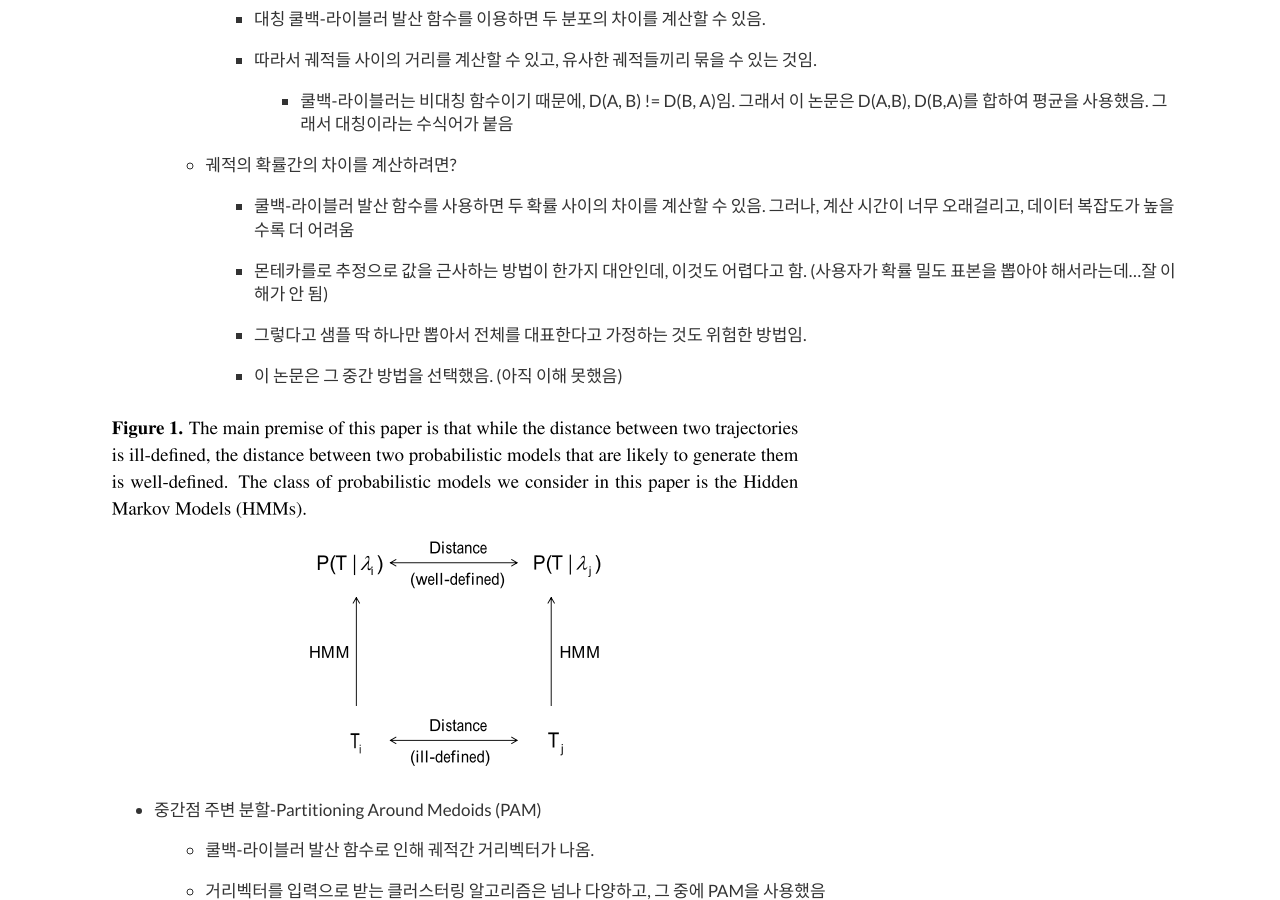
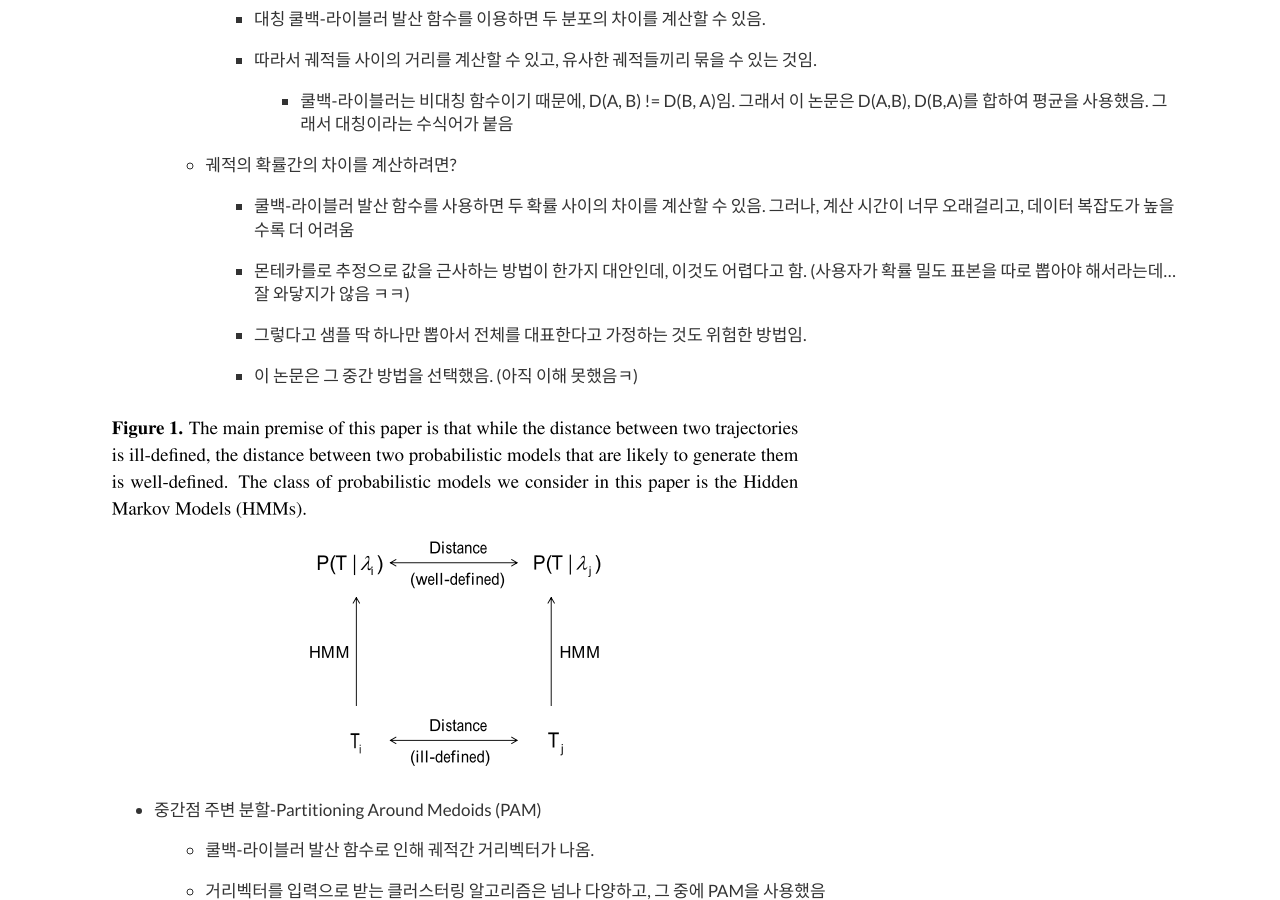
Before and after one commit to hurcy/hurcy.github.io, a Jekyll site: the page built from _posts/2017-02-24-은닉-마코프-모델을-이용한-다변수-시계열-군집.md, in a window 1280 px wide and 900 px high, scrolled down 1534 px. Built offline with Jekyll 4.4.1, drawn with Linux system fonts in a browser that asks for light colours; comment, search, counter and statistics services are not loaded.

Commit message:
Update/Create 2017-02-24-은닉-마코프-모델을-이용한-다변수-시계열-군집.md

```diff
--- a/_posts/2017-02-24-은닉-마코프-모델을-이용한-다변수-시계열-군집.md
+++ b/_posts/2017-02-24-은닉-마코프-모델을-이용한-다변수-시계열-군집.md
@@ -71,11 +71,11 @@ published: true
 
         * 쿨백-라이블러 발산 함수를 사용하면 두 확률 사이의 차이를 계산할 수 있음. 그러나, 계산 시간이 너무 오래걸리고, 데이터 복잡도가 높을수록 더 어려움
 
-        * 몬테카를로 추정으로 값을 근사하는 방법이 한가지 대안인데, 이것도 어렵다고 함. (사용자가 확률 밀도 표본을 뽑아야 해서라는데...잘 이해가 안 됨)
+        * 몬테카를로 추정으로 값을 근사하는 방법이 한가지 대안인데, 이것도 어렵다고 함. (사용자가 확률 밀도 표본을 따로 뽑아야 해서라는데...잘 와닿지가 않음 ㅋㅋ)
 
         * 그렇다고 샘플 딱 하나만 뽑아서 전체를 대표한다고 가정하는 것도 위험한 방법임.
 
-        * 이 논문은 그 중간 방법을 선택했음. (아직 이해 못했음)
+        * 이 논문은 그 중간 방법을 선택했음. (아직 이해 못했음ㅋ)
 
 ![image alt text]({{ site.url }}/public/7egHIemvjjNXsmBxIM5OA_img_0.png)
 
```
